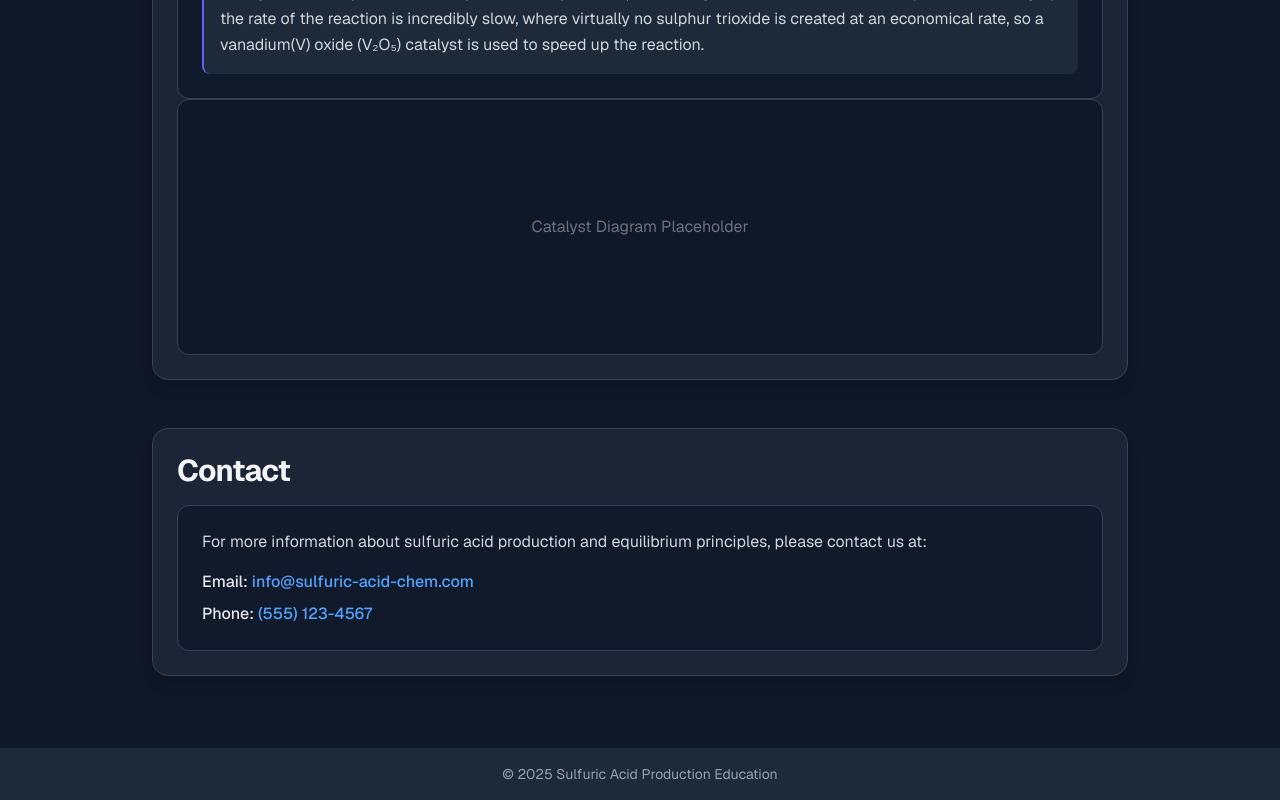
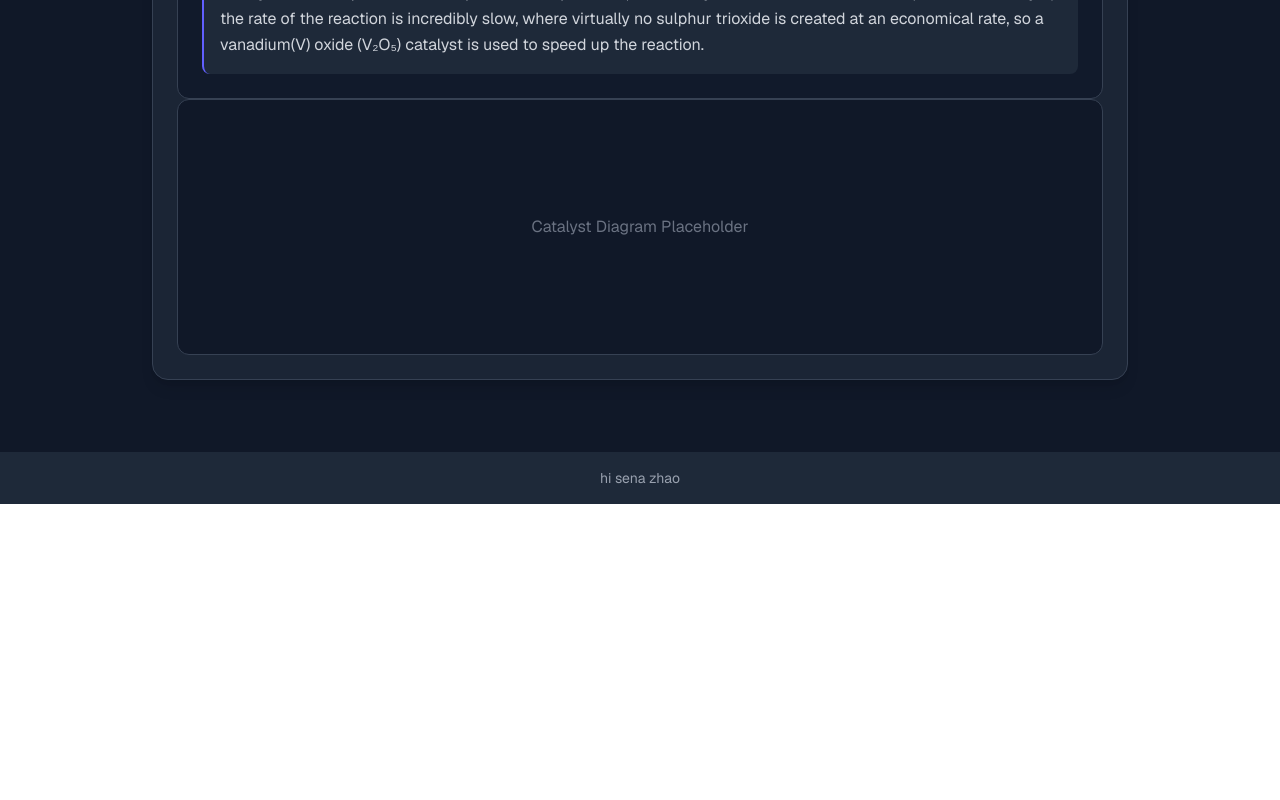
Before and after one commit to Cqctxs/contact-process, a Next.js app in the folder contact-process/: page / in a window 1280 px wide. Shown: the part 2052-2852 px from the top of the page. After the commit the page ends 2556 px from the top, so only its background shows below. Built offline with nearby package versions, Linux system fonts and the light colour scheme.

Commit message:
oops i gotta remove ai slop

```diff
--- a/contact-process/app/page.js
+++ b/contact-process/app/page.js
@@ -124,33 +124,10 @@ export default function Home() {
             </div>
           </div>
         </section>
-
-        {/* Contact Section */}
-        <section id="contact" className="group">
-          <div className="bg-gray-800/80 hover:bg-gray-800/90 transition-all p-6 rounded-2xl shadow-lg border border-gray-700">
-            <h2 className="text-2xl md:text-3xl font-bold text-gray-100 mb-4 tracking-tight">
-              Contact
-            </h2>
-            <div className="bg-gray-900/80 p-5 md:p-6 rounded-xl border border-gray-700">
-              <p className="text-gray-300">
-                For more information about sulfuric acid production and equilibrium principles, please contact us at:
-              </p>
-              <div className="mt-4 space-y-2">
-                <p className="text-gray-200 font-medium">
-                  Email: <span className="text-blue-400">info@sulfuric-acid-chem.com</span>
-                </p>
-                <p className="text-gray-200 font-medium">
-                  Phone: <span className="text-blue-400">(555) 123-4567</span>
-                </p>
-              </div>
-            </div>
-          </div>
-        </section>
       </main>
-
       {/* Footer */}
       <footer className="bg-gray-800 text-gray-400 text-center p-4 text-sm">
-        <p>© {new Date().getFullYear()} Sulfuric Acid Production Education</p>
+        <p> hi sena zhao</p>
       </footer>
     </div >
   );
```
